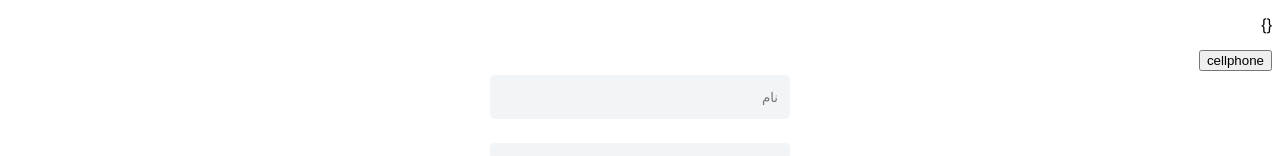
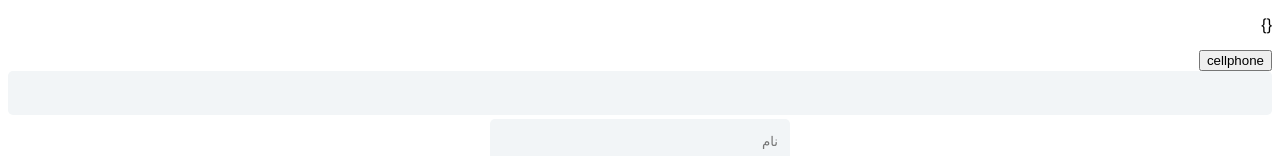
Before and after one commit to hamedg68/hg-design, a Vue app: page / in a window 1280 px wide. Shown: the top 156 px of the page. Built offline with nearby package versions, Linux system fonts and the light colour scheme.

Commit message:
feat: add test component

```diff
--- a/src/App.vue
+++ b/src/App.vue
@@ -6,6 +6,8 @@
     >
       {{ state.status }}
     </button>
+
+    <iinput></iinput>
     <Form
       @submit="onSubmit"
       :validation-schema="schema"
@@ -108,6 +110,7 @@
 import { reactive } from "vue";
 import { Form } from "vee-validate";
 import * as Yup from "yup";
+import iinput from "./components/iinput.vue";
 import TextInput from "./components/TextInput.vue";
 import SelectionInput from "./components/SelectionInput.vue";
 import DatePicker from "./components/DatePicker.vue";
--- /dev/null
+++ b/src/components/iinput.vue
@@ -0,0 +1,14 @@
+<template>
+
+      <div class="textInputContainer">
+        <input
+          class="input"
+
+        />
+      </div>
+  </template>
+
+  <script setup lang="ts">
+
+
+  </script>
--- a/src/components/index.ts
+++ b/src/components/index.ts
@@ -1,2 +1,3 @@
 export { default as TextInput } from './TextInput.vue';
+export { default as iinput } from './iinput.vue';
 export { default as DatePicker } from './DatePicker.vue';
```
